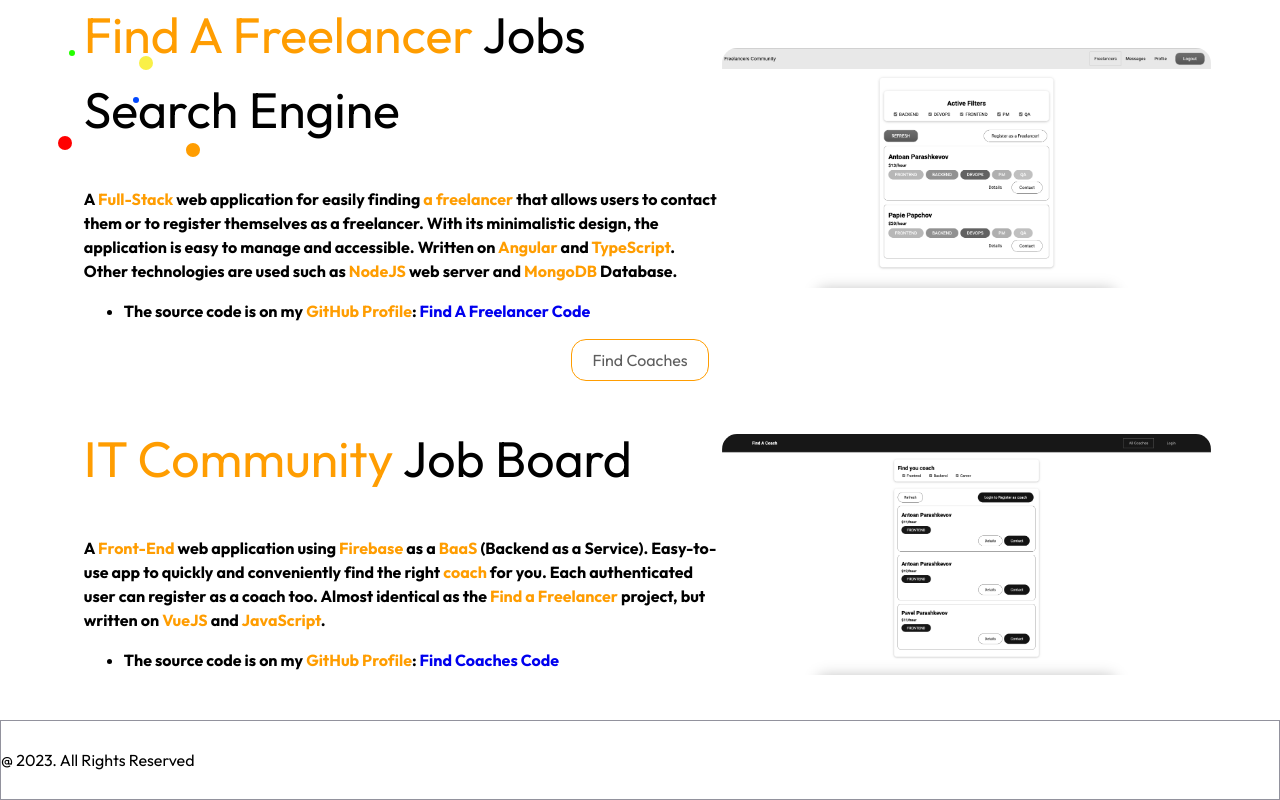
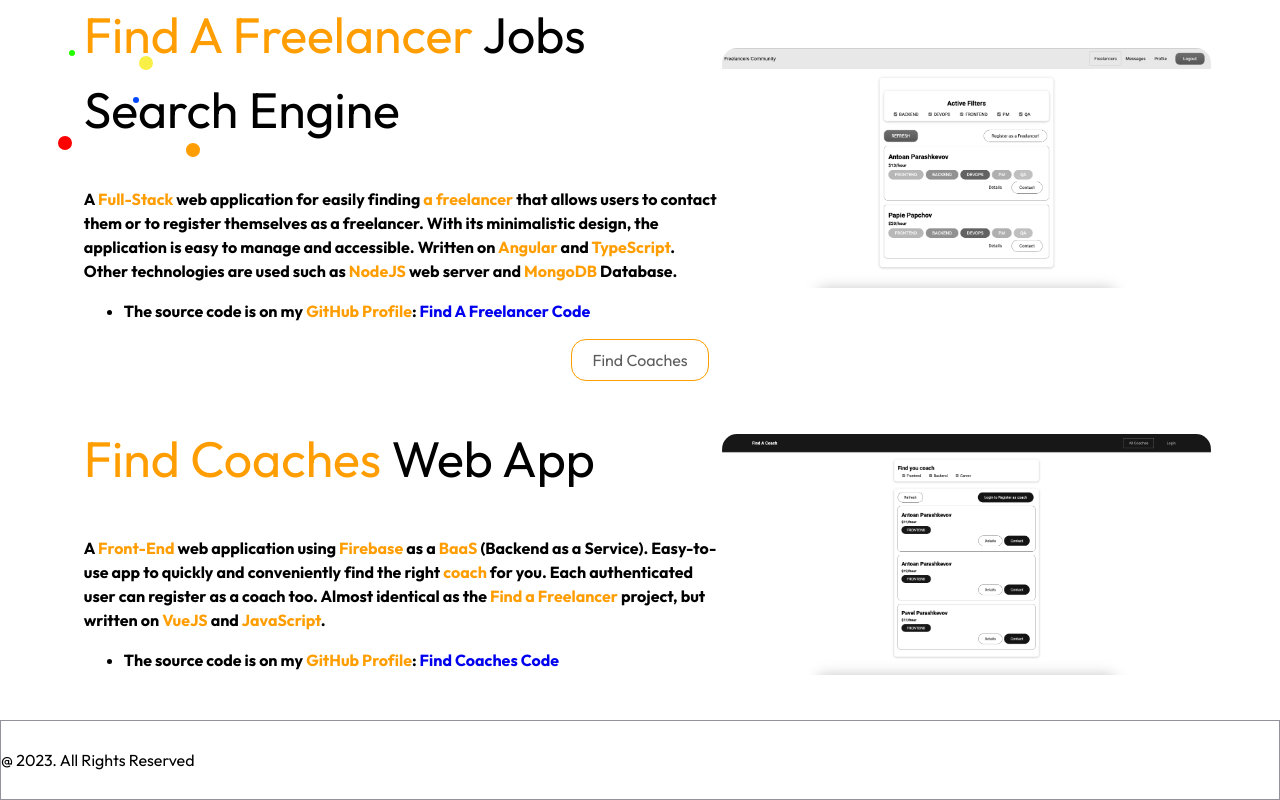
Before and after one commit to antoanparashkevov/antoanp-nextjs, a Next.js app: page /portfolio in a window 1280 px wide. Shown: the part 616-1416 px from the top of the page. Built offline with nearby package versions, Linux system fonts and the light colour scheme.

Commit message:
Rename the find coaches scss file

```diff
--- a/src/components/portfolio/FindCoachesSection.js
+++ b/src/components/portfolio/FindCoachesSection.js
@@ -1,4 +1,4 @@
-import styles from './FindCoaches.module.scss';
+import styles from './FindCoachesSection.module.scss';
 import Image from 'next/image'
 
 import FindCoachesImage from "../../../public/images/findcoaches.png";
@@ -8,7 +8,7 @@ const FindCoachesSection = () => {
     return (
         <section className={ styles['findcoaches_section'] }>
             <div className={ styles['findcoaches_section_main_content'] }>
-                <h1 className={ styles['findcoaches_section_title'] }><span>IT Community</span> Job Board</h1>
+                <h1 className={ styles['findcoaches_section_title'] }><span>Find Coaches</span> Web App</h1>
                 <div className={ styles['findcoaches_section_desc'] }>
                     <p>A <span>Front-End</span> web application using <span>Firebase</span> as a <span>BaaS</span> (Backend as a Service).
                         Easy-to-use app to quickly and conveniently find the right <span>coach</span> for you. Each authenticated
```
Also changed, not shown: src/components/portfolio/FindCoachesSection.module.scss (renamed from src/components/portfolio/FindCoaches.module.scss).
